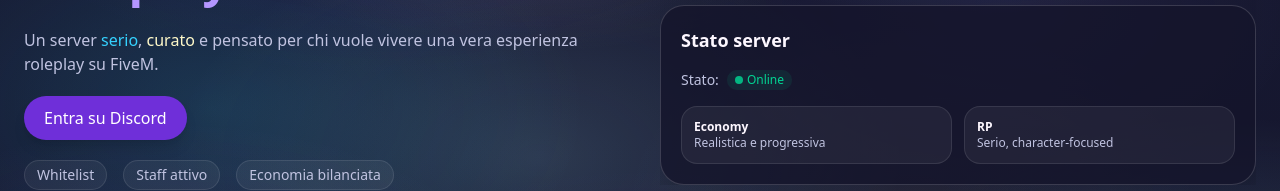
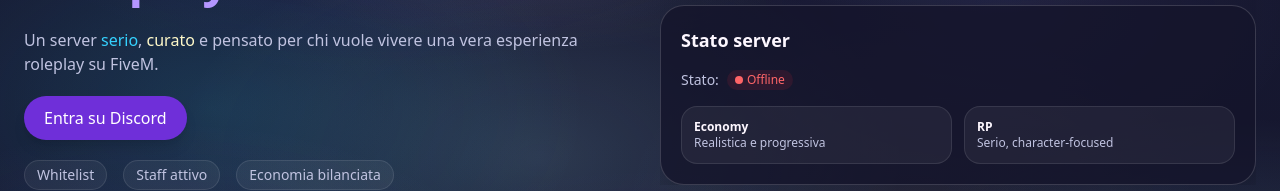
Before and after one commit to MaDGiiRL/coregdr-website, a React (Vite) app: page / in a window 1280 px wide. Shown: the part 268-459 px from the top of the page. Built offline with nearby package versions, Linux system fonts and the light colour scheme; no server answers.

Commit message:
Changes to be committed: 	modified:   api/api.py 	modified:   src/components/home/HeroSection.jsx 	new file:   src/hooks/useServerStatus.js

```diff
--- a/src/components/home/HeroSection.jsx
+++ b/src/components/home/HeroSection.jsx
@@ -1,9 +1,9 @@
 
 import logo from "../../assets/img/logo.png";
+import { useServerStatus } from "../../hooks/useServerStatus";
 
 export default function HeroSection() {
-  // TODO: sostituisci con API
-  const isOnline = true;
+  const { online, players, maxPlayers, loading } = useServerStatus();
 
   return (
     <section className="grid md:grid-cols-2 gap-10 items-center min-w-0">
@@ -59,14 +59,17 @@ export default function HeroSection() {
 
           <p className="text-sm text-[var(--color-text-muted)] flex items-center gap-2">
             Stato:{" "}
-            {isOnline ? (
+            {loading ? (
+              <span className="text-xs opacity-70">Verifica…</span>
+            ) : online ? (
               <span className="inline-flex items-center gap-1 px-2 py-0.5 rounded-full bg-emerald-500/10 text-emerald-400 text-xs">
                 <span className="h-2 w-2 rounded-full bg-emerald-400 animate-pulse" />
-                Online
+                {/* Online ({players}/{maxPlayers}) */}
+                Online ({players} attuali)
               </span>
             ) : (
               <span className="inline-flex items-center gap-1 px-2 py-0.5 rounded-full bg-red-500/10 text-red-400 text-xs">
-                <span className="h-2 w-2 rounded-full bg-red-400 animate-pulse" />
+                <span className="h-2 w-2 rounded-full bg-red-400" />
                 Offline
               </span>
             )}
--- /dev/null
+++ b/src/hooks/useServerStatus.js
@@ -0,0 +1,36 @@
+import { useEffect, useState } from "react";
+
+export function useServerStatus() {
+  const [status, setStatus] = useState({
+    online: false,
+    players: 0,
+    maxPlayers: 0,
+    loading: true,
+  });
+
+  useEffect(() => {
+    let mounted = true;
+
+    fetch("http://localhost:3001/api/server-status")
+      .then((r) => r.json())
+      .then((data) => {
+        if (!mounted) return;
+        setStatus({
+          online: !!data.online,
+          players: data.players ?? 0,
+          maxPlayers: data.maxPlayers ?? 0,
+          loading: false,
+        });
+      })
+      .catch(() => {
+        if (!mounted) return;
+        setStatus((s) => ({ ...s, loading: false }));
+      });
+
+    return () => {
+      mounted = false;
+    };
+  }, []);
+
+  return status;
+}
```
Also changed, not shown: 1 other file (tests, documents, lock files or other folders).
